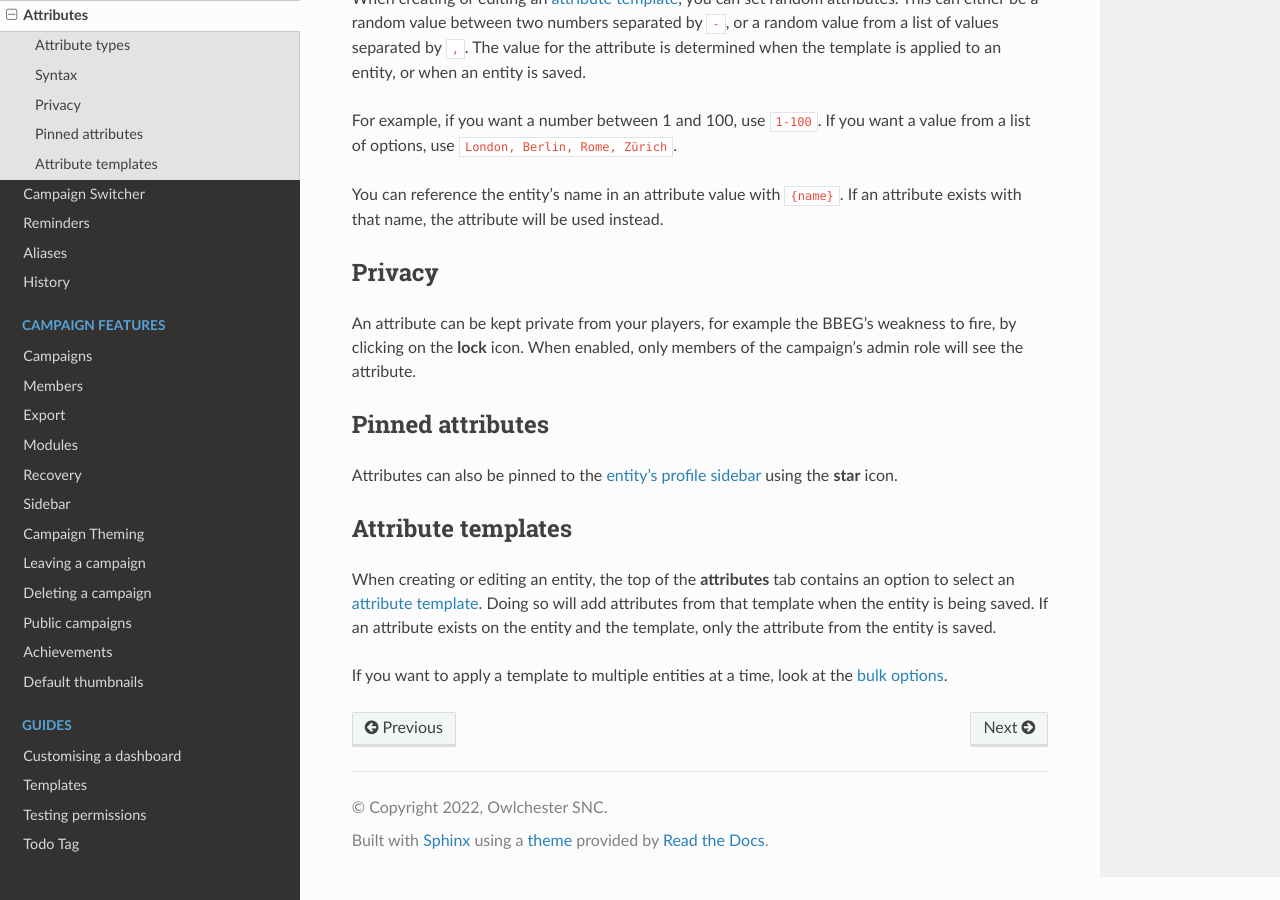
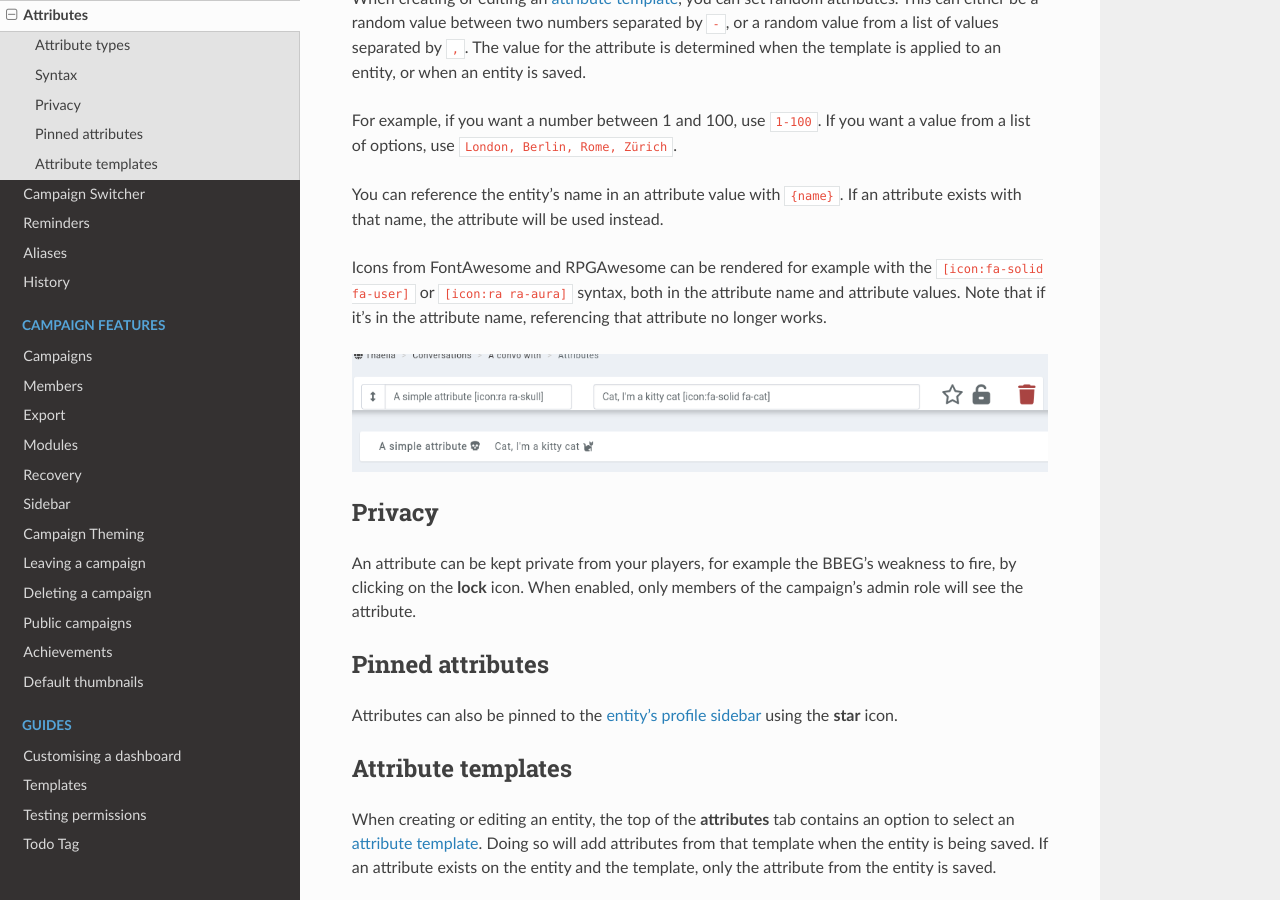
Before and after one commit to owlchester/kanka-docs, a Sphinx documentation site: the page built from docs/source/features/attributes.md, in a window 1280 px wide and 900 px high, scrolled down 1223 px. Built offline with Sphinx 7.4.7 and the Read the Docs theme 2.0.0, drawn with Linux system fonts in a browser that asks for light colours.

Commit message:
Icon attributes

```diff
--- a/docs/source/features/attributes.md
+++ b/docs/source/features/attributes.md
@@ -33,6 +33,10 @@ For example, if you want a number between 1 and 100, use `1-100`. If you want a
 
 You can reference the entity's name in an attribute value with `{name}`. If an attribute exists with that name, the attribute will be used instead.
 
+Icons from FontAwesome and RPGAwesome can be rendered for example with the `[icon:fa-solid fa-user]` or `[icon:ra ra-aura]` syntax, both in the attribute name and attribute values. Note that if it's in the attribute name, referencing that attribute no longer works.
+
+![Attribute icons](img/attributes-icon.png)
+
 ## Privacy
 
 An attribute can be kept private from your players, for example the BBEG's weakness to fire, by clicking on the **lock** icon. When enabled, only members of the campaign's admin role will see the attribute.
```
Also changed, not shown: docs/source/features/img/attributes-icon.png (added).
